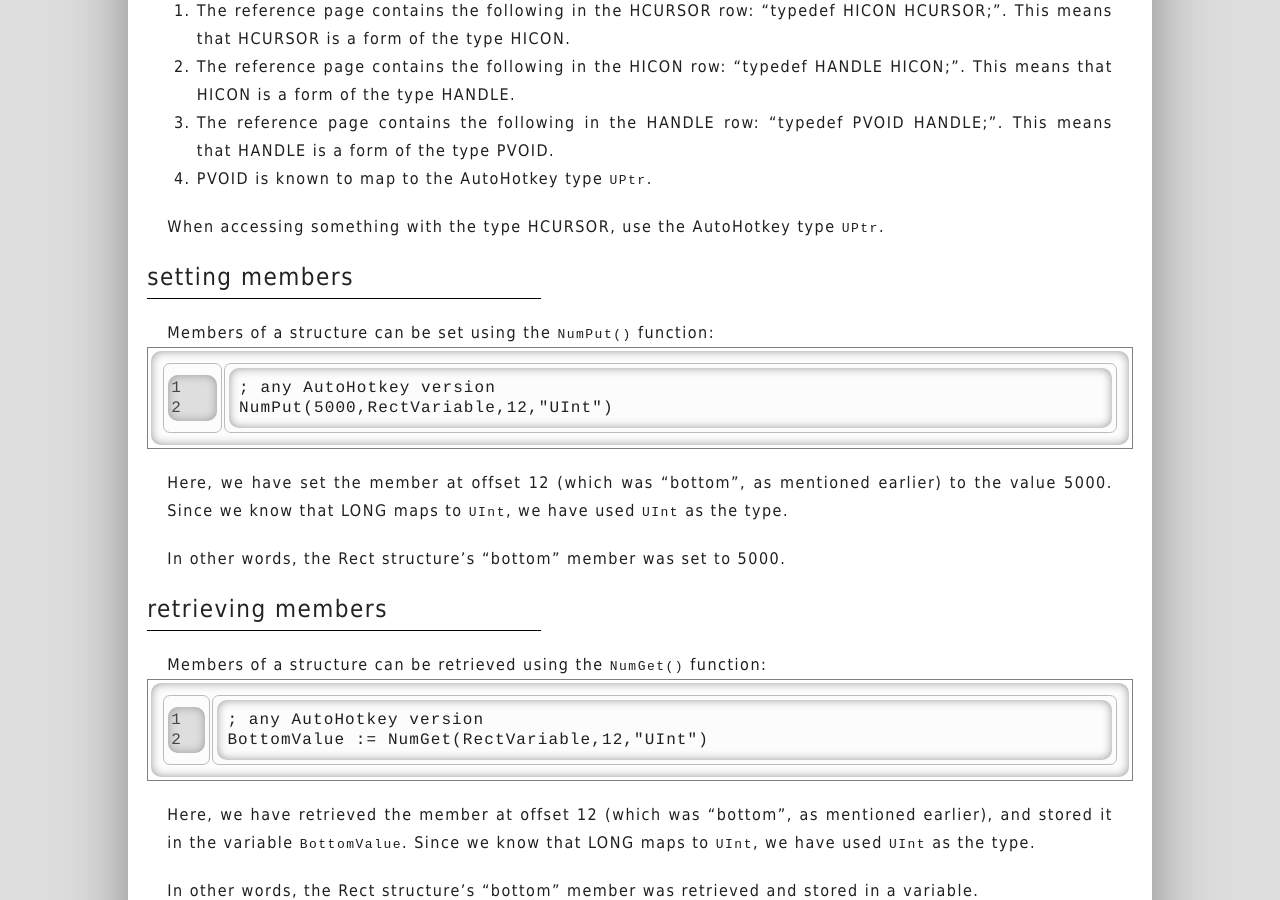
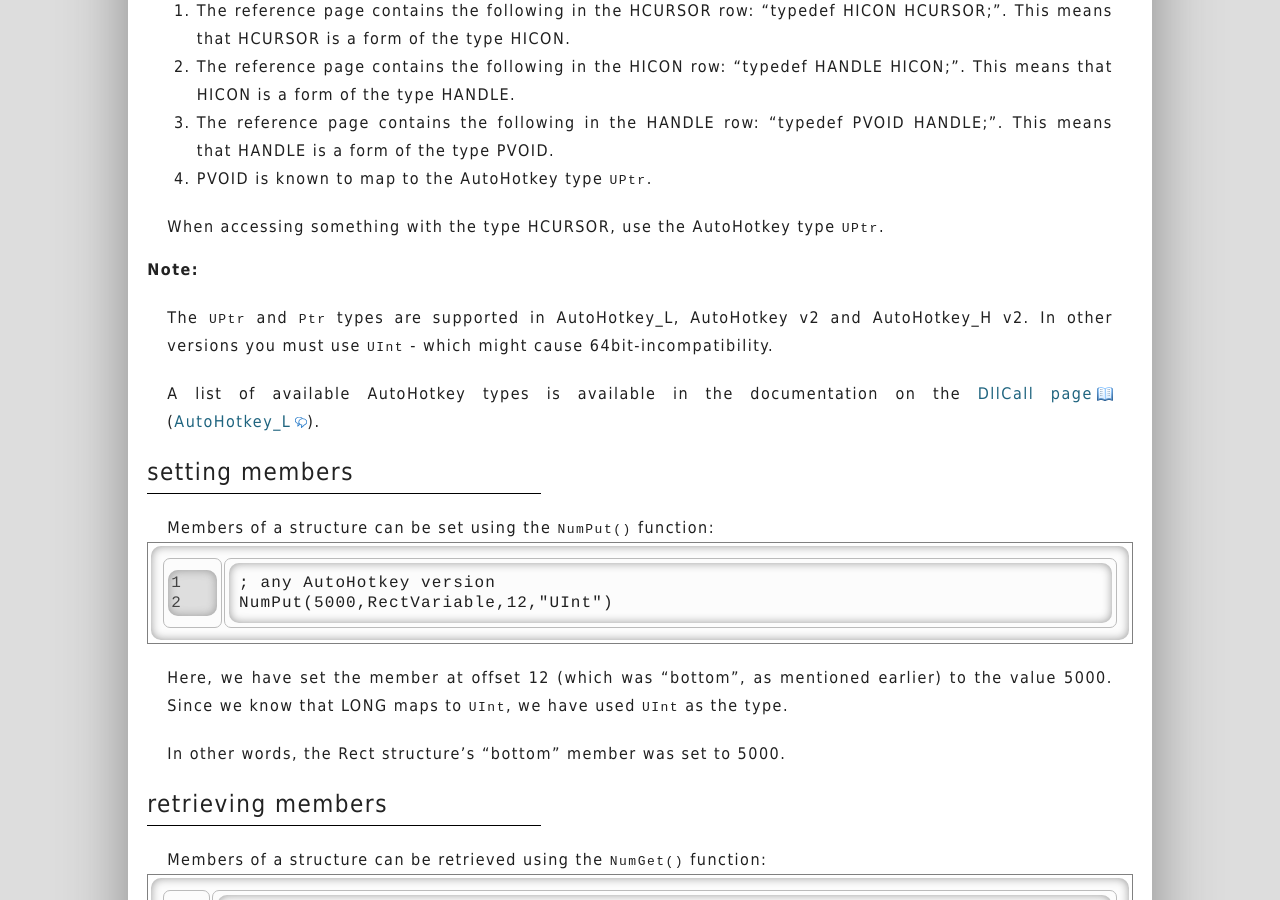
Before and after one commit to maul-esel/ahkbook, a Jekyll site: the page built from en/_posts/2011-11-12-Structures.markdown, in a window 1280 px wide and 900 px high, scrolled down 2514 px. Built offline with Jekyll 4.4.1, drawn with Linux system fonts in a browser that asks for light colours.

Commit message:
add note on version problems

```diff
--- a/en/_posts/2011-11-12-Structures.markdown
+++ b/en/_posts/2011-11-12-Structures.markdown
@@ -79,6 +79,12 @@ Mapping the type HCURSOR to an AutoHotkey type:
 
 When accessing something with the type HCURSOR, use the AutoHotkey type `UPtr`.
 
+#### Note:
+The `UPtr` and `Ptr` types are supported in AutoHotkey\_L, AutoHotkey v2 and AutoHotkey\_H v2. In other versions you must use `UInt` - which might cause 64bit-incompatibility.
+
+A list of available AutoHotkey types is available in the documentation on the [DllCall page](http://www.autohotkey.com/docs/commands/DllCall.htm#types) ([AutoHotkey\_L](http://www.autohotkey.net/~Lexikos/AutoHotkey_L/docs/commands/DllCall.htm#types)).
+
+
 ## setting members
 Members of a structure can be set using the `NumPut()` function:
 
```
